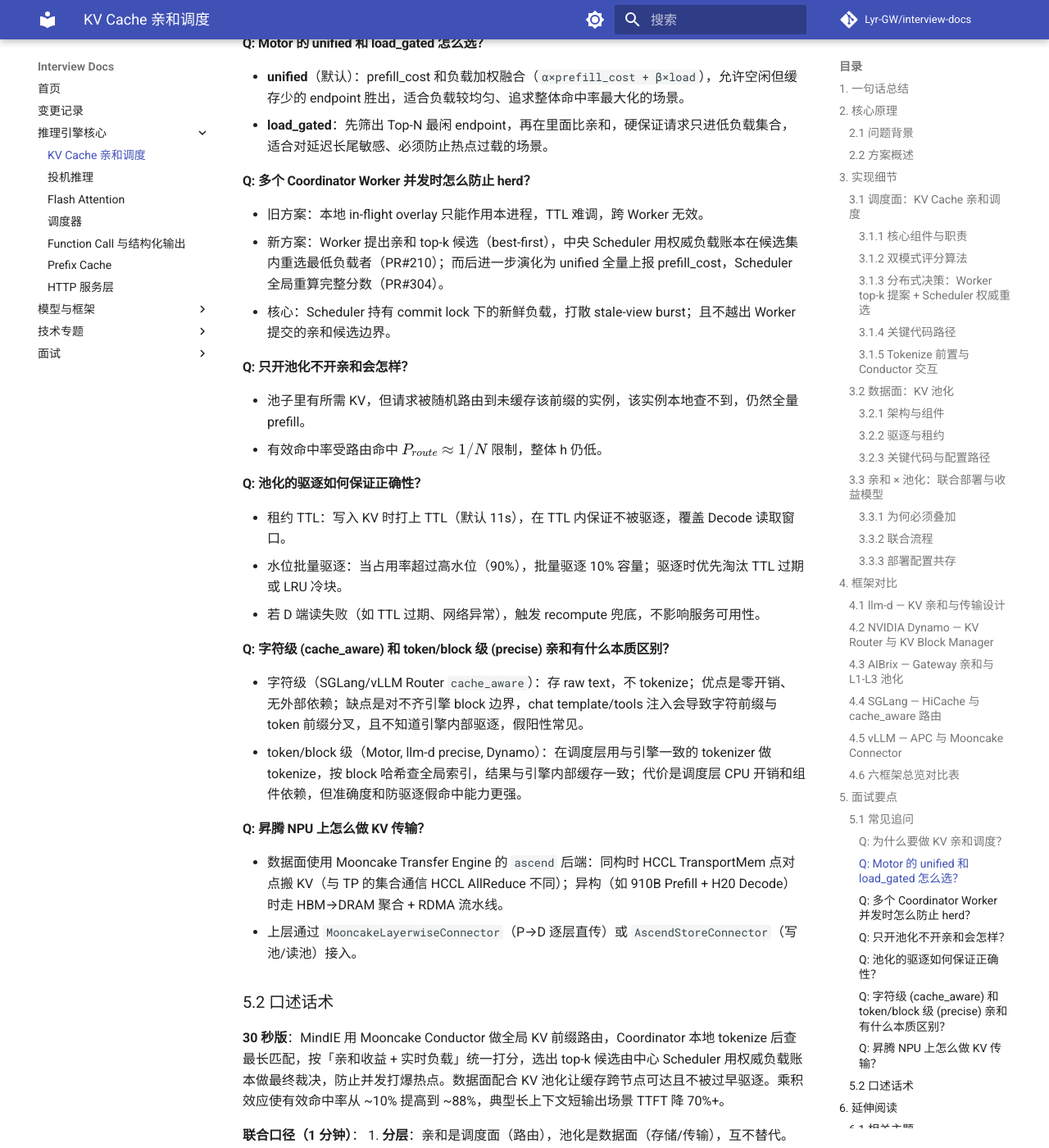
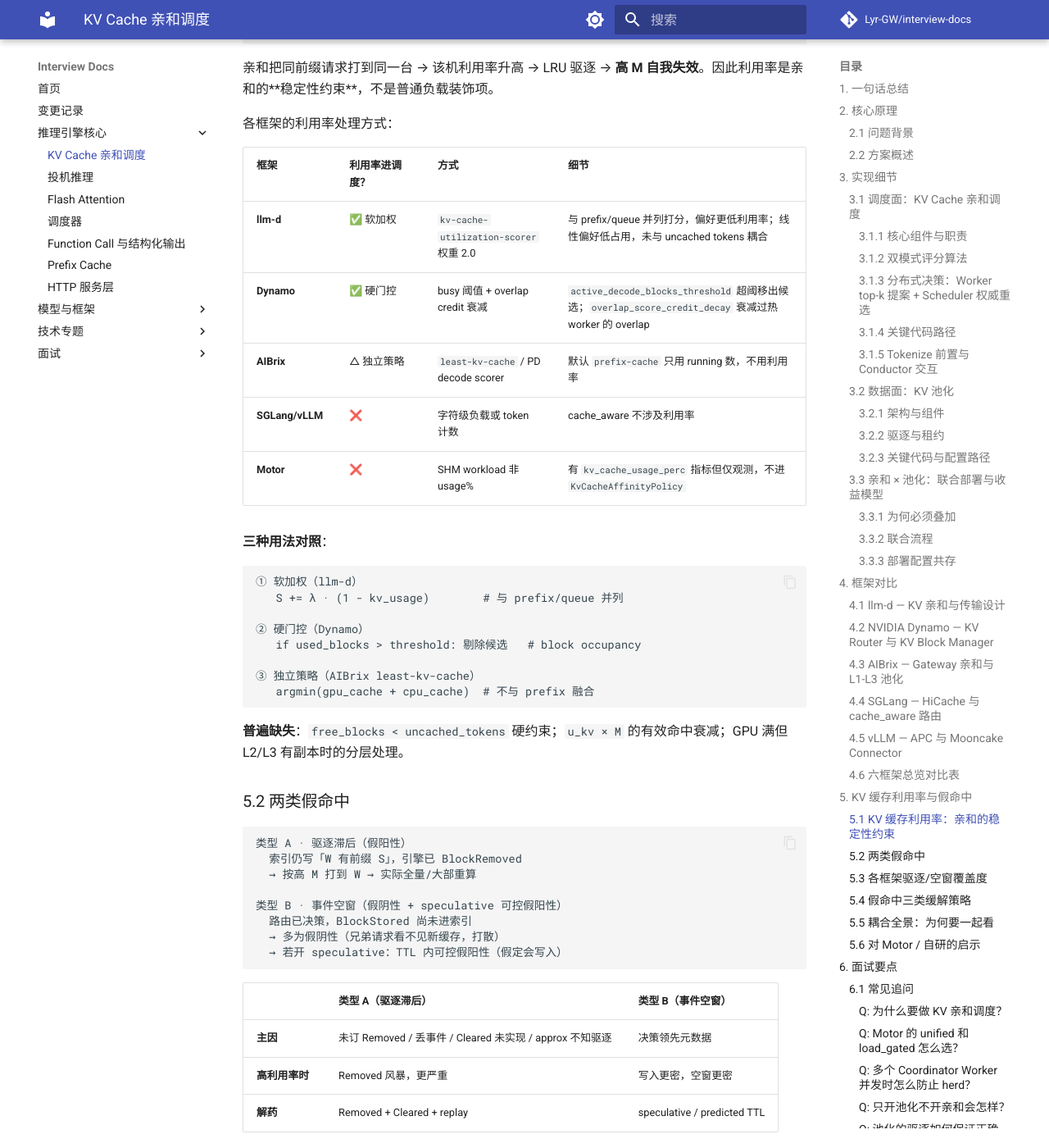
Before and after one commit to Lyr-GW/interview-docs, an MkDocs documentation site: the page built from docs/topics/kv-cache-affinity.md, in a window 1280 px wide and 1400 px high, scrolled down 12235 px. Shown: the whole window at 82% size. Built offline with MkDocs 1.6.1 and Material for MkDocs 9.7.7, drawn with Linux system fonts in a browser that asks for light colours; comment, search, counter and statistics services are not loaded; some of the changed text lies outside the part shown.

Commit message:
enrich: KV cache utilization & false hits — 6 frameworks compared, Motor upgrade path

````diff
--- a/docs/topics/kv-cache-affinity.md
+++ b/docs/topics/kv-cache-affinity.md
@@ -241,8 +241,127 @@
 | 降级策略 | 短请求 fast path；无 Conductor 时无法精确路由 | approximate 模式：固定 block + rolling hash，无真实驱逐信息 | --no-router-kv-events 近似预测，默认 TTL 120s | 负载失衡 → least-request；无事件时用本地表或 Redis | cache_aware 无事件，仅凭历史路由树猜测 | 无路由降级；卸载层可退化至仅 GPU 缓存 |
 | 核心创新 | 直接查询分布式精确索引，权威账本防 herding | 可插拔 EPP 打分框架 + speculative indexing 填补事件空窗 | 代价函数统一层权重与 overlap，统一 KVBM 四级传输 | Gateway 亲和与自研 L1/L2 卸载完全解耦，CRD 管理 L2 集群 | 引擎内完整三级池化与路由脱钩，提供极致本地缓存性能 | L1 APC + 可插拔 Connector 生态，与 Mooncake TE 深度集成 |
 
-## 5. 面试要点
-### 5.1 常见追问
+---
+
+## 5. KV 缓存利用率与假命中
+
+亲和调度中，**match 分数**只回答"哪个实例前缀最长"，但两个决定高负载稳定性的因素常被忽略：**KV 缓存利用率**（选中的热机会不会溢出）和**假命中**（索引告诉你命中、实际已被驱逐）。
+
+### 5.1 KV 缓存利用率：亲和的稳定性约束
+
+KV 缓存利用率度量的是显存/块池压力，不等于"前缀还在"：
+
+```
+kv_usage = u_kv ≈ used_kv_blocks / capacity
+```
+
+亲和把同前缀请求打到同一台 → 该机利用率升高 → LRU 驱逐 → **高 M 自我失效**。因此利用率是亲和的**稳定性约束**，不是普通负载装饰项。
+
+各框架的利用率处理方式：
+
+| 框架 | 利用率进调度？ | 方式 | 细节 |
+|------|----------------|------|------|
+| **llm-d** | ✅ 软加权 | `kv-cache-utilization-scorer` 权重 2.0 | 与 prefix/queue 并列打分，偏好更低利用率；线性偏好低占用，未与 uncached tokens 耦合 |
+| **Dynamo** | ✅ 硬门控 | busy 阈值 + overlap credit 衰减 | `active_decode_blocks_threshold` 超阈移出候选；`overlap_score_credit_decay` 衰减过热 worker 的 overlap |
+| **AIBrix** | △ 独立策略 | `least-kv-cache` / PD decode scorer | 默认 `prefix-cache` 只用 running 数，不用利用率 |
+| **SGLang/vLLM** | ❌ | 字符级负载或 token 计数 | cache_aware 不涉及利用率 |
+| **Motor** | ❌ | SHM workload 非 usage% | 有 `kv_cache_usage_perc` 指标但仅观测，不进 `KvCacheAffinityPolicy` |
+
+**三种用法对照**：
+
+```
+① 软加权（llm-d）
+   S += λ · (1 - kv_usage)        # 与 prefix/queue 并列
+
+② 硬门控（Dynamo）
+   if used_blocks > threshold: 剔除候选   # block occupancy
+
+③ 独立策略（AIBrix least-kv-cache）
+   argmin(gpu_cache + cpu_cache)  # 不与 prefix 融合
+```
+
+**普遍缺失**：`free_blocks < uncached_tokens` 硬约束；`u_kv × M` 的有效命中衰减；GPU 满但 L2/L3 有副本时的分层处理。
+
+### 5.2 两类假命中
+
+```
+类型 A · 驱逐滞后（假阳性）
+  索引仍写「W 有前缀 S」，引擎已 BlockRemoved
+  → 按高 M 打到 W → 实际全量/大部重算
+
+类型 B · 事件空窗（假阴性 + speculative 可控假阳性）
+  路由已决策，BlockStored 尚未进索引
+  → 多为假阴性（兄弟请求看不见新缓存，打散）
+  → 若开 speculative：TTL 内可控假阳性（假定会写入）
+```
+
+| | 类型 A（驱逐滞后） | 类型 B（事件空窗） |
+|--|---------------------|---------------------|
+| **主因** | 未订 Removed / 丢事件 / Cleared 未实现 / approx 不知驱逐 | 决策领先元数据 |
+| **高利用率时** | Removed 风暴，更严重 | 写入更密，空窗更密 |
+| **解药** | Removed + Cleared + replay | speculative / predicted TTL |
+
+二者与利用率**正反馈耦合**：满 → 驱逐多 → 假命中多 → 更满。
+
+### 5.3 各框架驱逐/空窗覆盖度
+
+| 框架 | Removed | Cleared | Speculative | 默认假命中风险 |
+|------|---------|---------|-------------|----------------|
+| **llm-d precise** | ✅ | ✅ | ✅ ~2s TTL | 低 |
+| **llm-d approx** | ❌ | ❌ | ❌ | **高**（本地 LRU） |
+| **Dynamo precise** | ✅ | ✅ | ✅ predicted TTL | 低 |
+| **Dynamo approx** | ❌ | TTL prune | 120s TTL | 中 |
+| **AIBrix Event Sync** | ✅ | ❌ 空实现 | ❌ | 中（Cleared 缺口） |
+| **AIBrix 默认** | ❌ | ❌ | ❌ | **高** |
+| **SGLang/vLLM cache_aware** | ❌ | ❌ | ❌ | **高**（字符树） |
+| **Mooncake Conductor** | ✅ 规范 | ✅ 规范 | ❌ | 事件延迟型 |
+| **Motor + Conductor** | 经 Conductor | 经 Conductor | ❌ | 中（无 TTL / 未用利用率） |
+
+### 5.4 假命中三类缓解策略
+
+```
+① 事件真值：Stored + Removed + Cleared + replay
+② 空窗填补：speculative / predicted 短 TTL（路由后假定写入）
+③ 近似认命：本地树/LRU，用时间换正确性（高 churn 下假阳系统性）
+```
+
+| 框架代表 | ① 事件真值 | ② 空窗填补 | ③ 近似认命 |
+|----------|-----------|-----------|-----------|
+| llm-d precise | ✅ | ✅ ~2s | — |
+| Dynamo | ✅ | ✅ predicted | 可选 120s approx |
+| AIBrix sync | ✅ Removed；❌ Cleared | ❌ | 默认走 ③ |
+| SGLang/vLLM | ❌ | ❌ | ✅ 主路径 |
+| Motor | ✅ 经 Conductor | ❌ | — |
+
+### 5.5 耦合全景：为何要一起看
+
+```
+亲和 → 热机利用率↑ → 驱逐↑ → Removed 增多 / 执行前等待变长
+                         → 类型 A 假阳 + 类型 B 空窗同时恶化
+                         → 若仍用裸 M 高权重 → 正反馈
+```
+
+完整形态（目标，非单一框架已实现）：
+
+```
+M̂(w) = Index(w) · SurvivalPrior(u_kv, waiting, ISL−M) · SpeculativeState
+score = f(M̂, load, waiting, …)
+```
+
+### 5.6 对 Motor / 自研的启示
+
+| 优先级 | 动作 | 对标 |
+|--------|------|------|
+| **P0** | 确认 Conductor Removed/Cleared/replay 生产开启 | llm-d/Dynamo 正确性底座 |
+| **P1** | scrape `kv_cache_usage_perc` 进 `unified` 低权重，或高水位硬门 | llm-d ① / Dynamo ② |
+| **P1** | 路由后短 TTL speculative（或 Conductor 侧预测条目） | llm-d/Dynamo ② |
+| **P2** | 观测「路由预期 M − 引擎实际 prefix hit」假命中率 | 闭环 |
+| **P2** | 高利用率时衰减 `overlap_credit` 或提高 Explore | Dynamo decay 思想 |
+
+---
+
+## 6. 面试要点
+### 6.1 常见追问
 #### Q: 为什么要做 KV 亲和调度？
 - 多副本时，普通负载均衡会把相同前缀请求打散，每个实例都要重复 prefill，缓存命中率崩溃，TTFT 恶化。
 - 亲和路由通过全局索引把请求送到已缓存最长前缀的节点，避免重复 prefill。
@@ -274,7 +393,7 @@
 - 数据面使用 Mooncake Transfer Engine 的 `ascend` 后端：同构时 HCCL TransportMem 点对点搬 KV（与 TP 的集合通信 HCCL AllReduce 不同）；异构（如 910B Prefill + H20 Decode）时走 HBM→DRAM 聚合 + RDMA 流水线。
 - 上层通过 `MooncakeLayerwiseConnector`（P→D 逐层直传）或 `AscendStoreConnector`（写池/读池）接入。
 
-### 5.2 口述话术
+### 6.2 口述话术
 **30 秒版**：MindIE 用 Mooncake Conductor 做全局 KV 前缀路由，Coordinator 本地 tokenize 后查最长匹配，按「亲和收益 + 实时负载」统一打分，选出 top-k 候选由中心 Scheduler 用权威负载账本做最终裁决，防止并发打爆热点。数据面配合 KV 池化让缓存跨节点可达且不被过早驱逐。乘积效应使有效命中率从 ~10% 提高到 ~88%，典型长上下文短输出场景 TTFT 降 70%+。
 
 **联合口径（1 分钟）**：
````
Also changed, not shown: other parts of docs/topics/kv-cache-affinity.md (+3 -3 lines).
